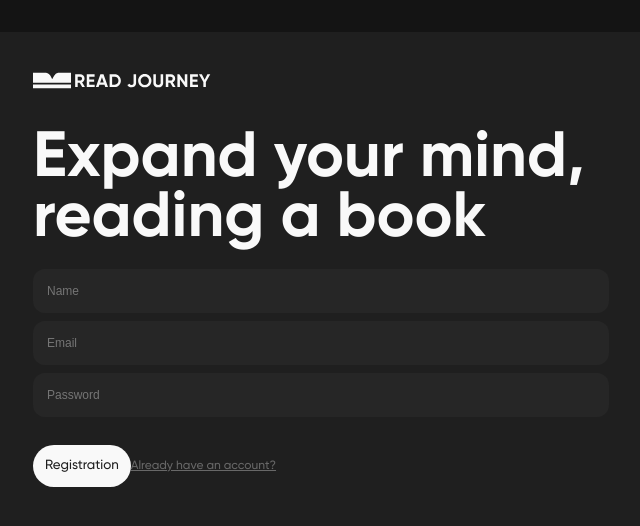
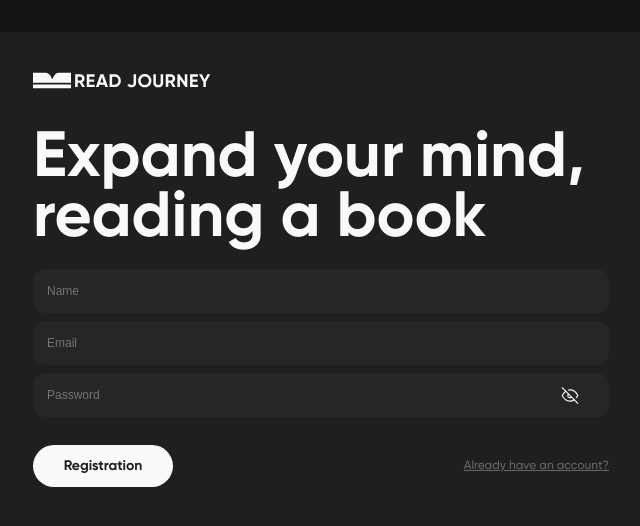
Before and after one commit to Yevheniia-narizhna/read-journey, a React (Vite) app: page /register in a window 1280 px wide. Shown: the top 526 px of the page, without its empty margins (319-959 px from the left). Built offline with nearby package versions, Linux system fonts and the light colour scheme.

Commit message:
iconsPassw-login

```diff
--- a/src/App.jsx
+++ b/src/App.jsx
@@ -2,12 +2,14 @@ import { Route, Routes } from "react-router-dom";
 import "./App.css";
 
 import RegisterPage from "./pages/RegisterPage/RegisterPage";
+import LoginPage from "./pages/LoginPage/LoginPage";
 
 function App() {
   return (
     <>
       <Routes>
         <Route path="/register" element={<RegisterPage />} />
+        <Route path="/login" element={<LoginPage />} />
       </Routes>
     </>
   );
--- a/src/components/Registration/Registration.jsx
+++ b/src/components/Registration-Login/Login.jsx
@@ -1,14 +1,13 @@
-import { Link, useNavigate } from "react-router-dom";
 import s from "./Registration.module.css";
 import * as Yup from "yup";
-import { useEffect } from "react";
-import { useForm } from "react-hook-form";
 import { yupResolver } from "@hookform/resolvers/yup";
 import { useDispatch, useSelector } from "react-redux";
-import { registerUser } from "../../redux/auth/operations";
+import { Link, useNavigate } from "react-router-dom";
+import { useForm } from "react-hook-form";
+import { loginUser } from "../../redux/auth/operations";
+import { useEffect } from "react";
 
-const schema = Yup.object({
-  name: Yup.string().required("Name is required"),
+const loginSchema = Yup.object({
   email: Yup.string()
     .matches(/^\w+@[a-zA-Z_]+?\.[a-zA-Z]{2,3}$/, "Invalid email format")
     .required("Email is required"),
@@ -17,7 +16,7 @@ const schema = Yup.object({
     .required("Password is required"),
 });
 
-const Registration = () => {
+const Login = () => {
   const dispatch = useDispatch();
   const navigate = useNavigate();
   const { token, error } = useSelector((state) => state.auth);
@@ -26,10 +25,10 @@ const Registration = () => {
     register,
     handleSubmit,
     formState: { errors },
-  } = useForm({ resolver: yupResolver(schema) });
+  } = useForm({ resolver: yupResolver(loginSchema) });
 
   const onSubmit = (data) => {
-    dispatch(registerUser(data));
+    dispatch(loginUser(data));
   };
 
   useEffect(() => {
@@ -38,7 +37,6 @@ const Registration = () => {
       navigate("/recommended");
     }
   }, [token, navigate]);
-
   return (
     <div className={s.registrCont}>
       <div className={s.contFirst}>
@@ -55,23 +53,24 @@ const Registration = () => {
             Expand your mind, reading <span>a book</span>
           </h1>
           <form onSubmit={handleSubmit(onSubmit)} className={s.form}>
-            <input placeholder="Name" {...register("name")} />
-            {errors.name && <p>{errors.name.message}</p>}
-
             <input placeholder="Email" {...register("email")} />
-            {errors.email && <p>{errors.email.message}</p>}
+            {errors.email && (
+              <p className={s.errorText}>{errors.email.message}</p>
+            )}
 
             <input
               type="password"
               placeholder="Password"
               {...register("password")}
             />
-            {errors.password && <p>{errors.password.message}</p>}
-            <div className={s.formLink}>
-              <button type="submit" className={s.formBtn}>
-                Registration
+            {errors.password && (
+              <p className={s.errorText}>{errors.password.message}</p>
+            )}
+            <div className={`${s.formLink} ${s.formLinkLog}`}>
+              <button type="submit" className={s.formBtnLog}>
+                Log in
               </button>
-              <Link to="/login">Already have an account?</Link>
+              <Link to="/register">Don’t have an account?</Link>
             </div>
 
             {error && <div className="notification">{error}</div>}
@@ -82,4 +81,5 @@ const Registration = () => {
     </div>
   );
 };
-export default Registration;
+
+export default Login;
--- /dev/null
+++ b/src/components/Registration-Login/Registration.jsx
@@ -0,0 +1,141 @@
+import { Link, useNavigate } from "react-router-dom";
+import s from "./Registration.module.css";
+import * as Yup from "yup";
+import { yupResolver } from "@hookform/resolvers/yup";
+import { useEffect, useState } from "react";
+import { useForm, useWatch } from "react-hook-form";
+import { useDispatch, useSelector } from "react-redux";
+import { registerUser } from "../../redux/auth/operations";
+
+const schema = Yup.object({
+  name: Yup.string().required("Name is required"),
+  email: Yup.string()
+    .matches(/^\w+@[a-zA-Z_]+?\.[a-zA-Z]{2,3}$/, "Invalid email format")
+    .required("Email is required"),
+  password: Yup.string()
+    .min(7, "Password must be at least 7 characters")
+    .required("Password is required"),
+});
+
+const Registration = () => {
+  const dispatch = useDispatch();
+  const navigate = useNavigate();
+  const { token, error } = useSelector((state) => state.auth);
+  const [showPassword, setShowPassword] = useState(false);
+  // const [isSubmitted, setIsSubmitted] = useState(false);
+
+  const {
+    register,
+    handleSubmit,
+    formState: { errors },
+    control,
+  } = useForm({ resolver: yupResolver(schema) });
+
+  const passwordValue = useWatch({
+    control,
+    name: "password",
+  });
+  const passwordError = errors.password;
+  const isPasswordFilled = passwordValue && passwordValue.length > 6;
+  const isPasswordValid = !passwordError;
+  const isValid = isPasswordFilled && isPasswordValid;
+
+  const onSubmit = (data) => {
+    // setIsSubmitted(true);
+    dispatch(registerUser(data));
+  };
+
+  useEffect(() => {
+    if (token) {
+      localStorage.setItem("token", token);
+      navigate("/recommended");
+    }
+  }, [token, navigate]);
+
+  return (
+    <div className={s.registrCont}>
+      <div className={s.contFirst}>
+        <div className={s.logo}>
+          <svg className={s.logoImg}>
+            <use href="/src/assets/symbol-defs.svg#icon-icon-1" />
+          </svg>
+          <svg className={s.logoText}>
+            <use href="/src/assets/symbol-defs.svg#icon-read-journey" />
+          </svg>
+        </div>
+        <div className={s.contForm}>
+          <h1 className={s.title}>
+            Expand your mind, reading <span>a book</span>
+          </h1>
+          <form onSubmit={handleSubmit(onSubmit)} className={s.form}>
+            <input placeholder="Name" {...register("name")} />
+            {errors.name && (
+              <p className={s.errorText}>{errors.name.message}</p>
+            )}
+
+            <input placeholder="Email" {...register("email")} />
+            {errors.email && (
+              <p className={s.errorText}>{errors.email.message}</p>
+            )}
+            <div className={s.inputWrapp}>
+              <input
+                type={showPassword ? "text" : "password"}
+                placeholder="Password"
+                {...register("password")}
+                className={`${s.input} ${
+                  passwordError && passwordValue?.length < 7
+                    ? s.inputError
+                    : isValid
+                    ? s.inputSuccess
+                    : ""
+                }`}
+              />
+              <span className={s.iconPassw}>
+                {passwordError && passwordValue?.length < 7 ? (
+                  <svg className={s.logoImg}>
+                    <use href="/src/assets/symbol-defs.svg#icon-pajamas_error" />
+                  </svg>
+                ) : isValid ? (
+                  <svg className={s.logoImg}>
+                    <use href="/src/assets/symbol-defs.svg#icon-gg_check-o" />
+                  </svg>
+                ) : showPassword ? (
+                  <svg
+                    className={s.logoImg}
+                    onClick={() => setShowPassword(false)}
+                  >
+                    <use href="/src/assets/symbol-defs.svg#icon-eye-1" />
+                  </svg>
+                ) : (
+                  <svg
+                    className={s.logoImg}
+                    onClick={() => setShowPassword(true)}
+                  >
+                    <use href="/src/assets/symbol-defs.svg#icon-eye-off-1" />
+                  </svg>
+                )}
+              </span>
+              {passwordError ? (
+                <p className={s.errorText}>{passwordError.message}</p>
+              ) : isValid ? (
+                <p className={`${s.errorText} ${s.successMessage}`}>
+                  Password is valid
+                </p>
+              ) : null}
+            </div>
+            <div className={s.formLink}>
+              <button type="submit" className={s.formBtn}>
+                Registration
+              </button>
+              <Link to="/login">Already have an account?</Link>
+            </div>
+
+            {error && <div className="notification">{error}</div>}
+          </form>
+        </div>
+      </div>
+      <div className={s.contSecond}></div>
+    </div>
+  );
+};
+export default Registration;
--- a/src/components/Registration/Registration.module.css
+++ b/src/components/Registration-Login/Registration.module.css
@@ -48,9 +48,48 @@
   gap: 8px;
 }
 .formBtn {
-  margin-top: 20px;
+  width: 140px;
 }
-
+.formBtnLog {
+  width: 131px;
+}
+.formLink {
+  display: flex;
+  padding-top: 20px;
+  align-items: center;
+  justify-content: space-between;
+}
+.formLinkLog {
+  padding-top: 72px;
+}
+.inputWrapp {
+  position: relative;
+}
+.iconPassw {
+  position: absolute;
+  right: 16px;
+  top: 14px;
+  cursor: pointer;
+  display: flex;
+  align-items: center;
+  justify-content: center;
+}
+.inputError {
+  border: 1px solid #e90516;
+}
+.inputSuccess {
+  border: 1px solid #30b94d;
+}
+.errorText {
+  position: absolute;
+  top: 100%;
+  left: 14px;
+  color: #e90516;
+  font-size: 10px;
+}
+.successMessage {
+  color: #30b94d;
+}
 @media screen and (max-width: 374px) {
   .registrCont {
     width: 100%;
--- a/src/index.css
+++ b/src/index.css
@@ -49,6 +49,7 @@ input {
   width: 100%;
   line-height: 16px;
   color: #f9f9f9;
+  transition: background-color 5000s ease-in-out 0s;
 }
 input:-webkit-autofill {
   background-color: transparent !important;
@@ -70,7 +71,12 @@ input:-webkit-autofill,
 textarea:-webkit-autofill {
   -webkit-box-shadow: 0 0 0 100px #262626 inset !important;
   -webkit-text-fill-color: #f9f9f9 !important;
+  border: 1px solid #262626 !important;
 }
+input:hover {
+  border: 1px solid #f9f9f91a;
+}
+
 a {
   color: #686868;
   font-size: 12px;
@@ -78,8 +84,9 @@ a {
 button {
   border-radius: 30px;
   padding: 12px;
+  font-size: 14px;
+  font-weight: 700;
   border: none;
-  font-weight: 500;
   font-family: inherit;
   background-color: #f9f9f9;
   color: #1f1f1f;
--- a/src/pages/LoginPage/LoginPage.jsx
+++ b/src/pages/LoginPage/LoginPage.jsx
@@ -0,0 +1,10 @@
+import Login from "../../components/Registration-Login/Login";
+
+const LoginPage = () => {
+  return (
+    <div>
+      <Login />
+    </div>
+  );
+};
+export default LoginPage;
--- a/src/pages/RegisterPage/RegisterPage.jsx
+++ b/src/pages/RegisterPage/RegisterPage.jsx
@@ -1,4 +1,4 @@
-import Registration from "../../components/Registration/Registration";
+import Registration from "../../components/Registration-Login/Registration";
 
 const RegisterPage = () => {
   return (
--- a/src/redux/auth/operations.js
+++ b/src/redux/auth/operations.js
@@ -26,7 +26,7 @@ export const registerUser = createAsyncThunk(
   }
 );
 
-export const signInUser = createAsyncThunk(
+export const loginUser = createAsyncThunk(
   "auth/signInUser",
   async (userData, { rejectWithValue }) => {
     try {
```
Also changed, not shown: src/components/Login/Login.jsx (deleted), src/components/Login/Login.module.css (added).
